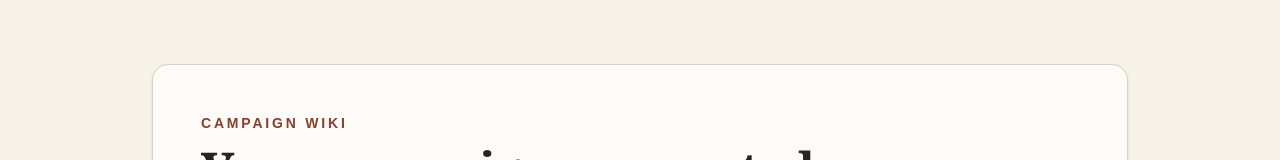
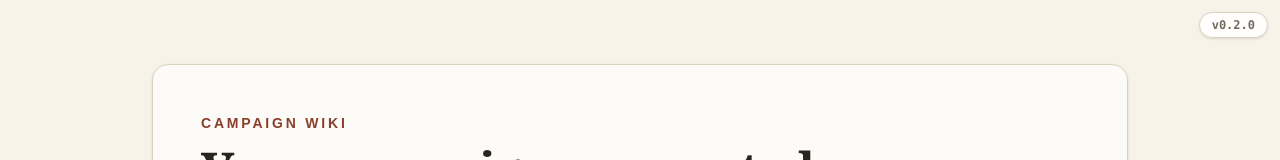
Before and after one commit to Kybars/Campaign-Wiki, a Next.js app: page / in a window 1280 px wide. Shown: the top 160 px of the page. Built offline with nearby package versions, Linux system fonts and the light colour scheme; no server answers.

Commit message:
feat: display application version

```diff
--- a/app/layout.tsx
+++ b/app/layout.tsx
@@ -1,4 +1,5 @@
 import type { Metadata } from "next";
+import packageMetadata from "@/package.json";
 import "./globals.css";
 
 export const metadata: Metadata = {
@@ -9,7 +10,15 @@ export const metadata: Metadata = {
 export default function RootLayout({ children }: Readonly<{ children: React.ReactNode }>) {
   return (
     <html lang="en">
-      <body>{children}</body>
+      <body>
+        <div
+          aria-label={`Campaign Wiki version ${packageMetadata.version}`}
+          className="fixed right-3 top-3 z-50 rounded-full border border-[var(--line)] bg-white/90 px-3 py-1 font-mono text-xs font-semibold text-[var(--muted)] shadow-sm backdrop-blur"
+        >
+          v{packageMetadata.version}
+        </div>
+        {children}
+      </body>
     </html>
   );
 }
--- a/package.json
+++ b/package.json
@@ -1,6 +1,6 @@
 {
   "name": "campaign-wiki",
-  "version": "0.1.0",
+  "version": "0.2.0",
   "private": true,
   "scripts": {
     "dev": "next dev",
```
Also changed, not shown: 2 other files (tests, documents, lock files or other folders).
